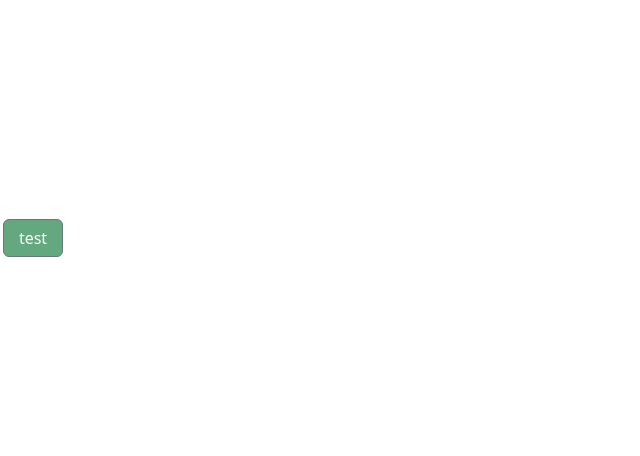
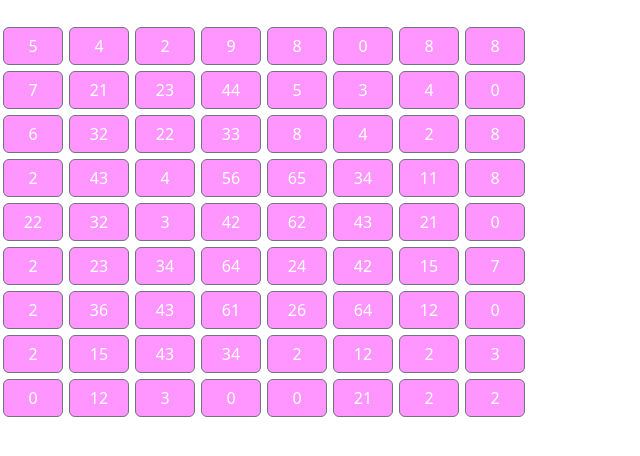
Before and after one commit to arya065/JS, a React (Create React App) app in the folder react/supermarkets/: page / in a window 1280 px wide. Shown: the top 456 px of the page, without its empty margins (0-640 px from the left). Built offline with nearby package versions, Linux system fonts and the light colour scheme.

Commit message:
add popover hover

```diff
--- a/react/supermarkets/src/App.js
+++ b/react/supermarkets/src/App.js
@@ -2,24 +2,31 @@ import React, { Component, useState, useEffect } from "react";
 import { List, Button, Progress, Popover, PopoverHeader, PopoverBody } from 'reactstrap';
 import "bootstrap/dist/css/bootstrap.min.css";
 import './App.css';
-import axios from 'axios';
 // https://reactstrap.github.io/?path=/docs/components-popover--update
 
 function Cell(props) {
   const [status, setStatus] = useState(false);
+  const [shop, setShop] = useState(false);
   const handleClick = () => {
-    this.setState({ popOpen: !this.state.popover });
+    setStatus(!status);
+  }
+  const addShopIndex = (i) => {
+
   }
   return (
-    <>
-      <Button id={"btn" + props.i} type="button" style={{ width: "60px", margin: "3px", background: this.mixColorsRGB([0, 255, 0], [200, 80, 255]) }} onClick={() => this.handleClick()}>
+    <span onMouseEnter={() => setStatus(true)} onMouseLeave={() => setStatus(false)}>
+      <Button id={"btn" + props.i} type="button" style={{ width: "60px", margin: "3px", background: props.mix([255, 100, 255], [255, 200, 255]) }} onClick={() => handleClick()}>
         {props.e}
       </Button>
-      <Popover isOpen={this.state.popOpen} flip target={"btn" + props.i} trigger="click">
+      <Popover isOpen={status} target={"btn" + props.i} trigger="legacy">
         <PopoverHeader>Quieres poner mercado aqui?</PopoverHeader>
-        <PopoverBody>si</PopoverBody>
+        <PopoverBody>
+          <div>Poblacion:{props.e}</div>
+          <div>Index de zona:{props.e}</div>
+          <Button>Si</Button>
+        </PopoverBody>
       </Popover>
-    </>
+    </span>
   )
 }
 class App extends Component {
@@ -36,22 +43,17 @@ class App extends Component {
         0, 2, 36, 43, 61, 26, 64, 12, 0,
         1, 2, 15, 43, 34, 2, 12, 2, 3,
         1, 0, 12, 3, 0, 0, 21, 2, 2
-      ],
-      popOpen: false,
+      ]
     };
   }
   mixColorsRGB(color1, color2) {
-    // let red = 0, green = 0, blue = 0;
     let red = color1[0] + color2[0];
     let green = color1[1] + color2[1];
     let blue = color1[2] + color2[2];
     return ("rgb(" + Math.round(red / 2) + "," + Math.round(green / 2) + "," + Math.round(blue / 2) + ")");
   }
-  handleClick() {
-    this.setState({ popOpen: !this.state.popover });
-  }
+
   render() {
-    // console.log(this.mixColorsRGB([255, 255, 255], [58, 89, 89]));
     return (
       <div>
         {this.state.poblacion.map((e, i) => {
@@ -59,18 +61,11 @@ class App extends Component {
             return (<br />)
           }
           return (
-            <></>
+            <>
+              <Cell mix={(color1, color2) => this.mixColorsRGB(color1, color2)} e={e} i={i}></Cell>
+            </>
           )
         })}
-        <>
-          <Button id={"h"} type="button" style={{ width: "60px", margin: "3px", background: this.mixColorsRGB([0, 255, 0], [200, 80, 255]) }} onClick={() => this.handleClick()}>
-            test
-          </Button>
-          <Popover isOpen={this.state.popOpen} flip target={"h"} trigger="click">
-            <PopoverHeader>Quieres poner mercado aqui?</PopoverHeader>
-            <PopoverBody>si</PopoverBody>
-          </Popover>
-        </>
       </div>
     )
   }
```
